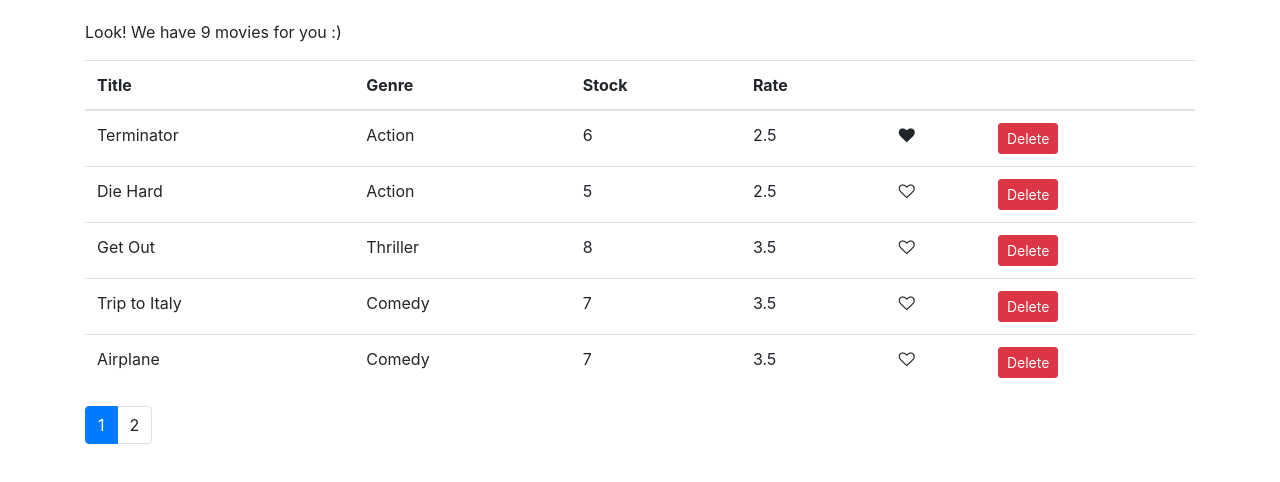
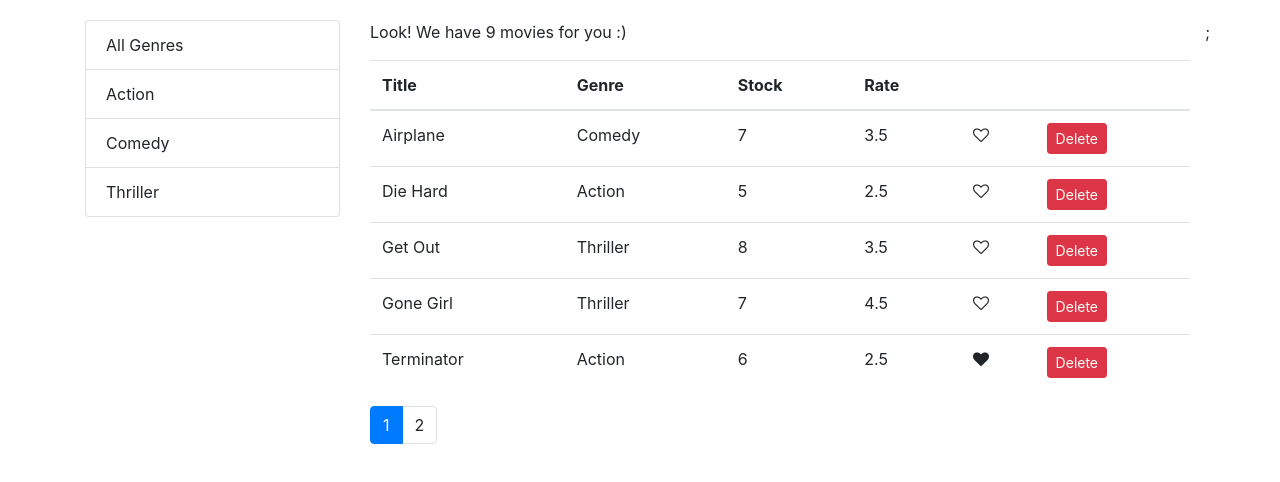
Before and after one commit to iara99oliveira/react-vidly, a React (Create React App) app: page / in a window 1280 px wide. Shown: the top 482 px of the page. Built offline with nearby package versions, Linux system fonts and the light colour scheme.

Commit message:
Implementadas novas funções: - Agrupamento de filmes por gênero - Ordenação dos filmes na tabela

```diff
--- /dev/null
+++ b/src/components/common/listGroup.jsx
@@ -0,0 +1,20 @@
+import React from 'react';
+
+const ListGroup = (props) => {
+    const {items, textProperty, valueProperty, selectedItem, onItemSelect} = props;
+    return (
+        <ul className="list-group">
+            {items.map(item =>
+                <li key={item[valueProperty]} onClick={() => onItemSelect(item)} className={item===selectedItem?"list-group-item active" : "list-group-item"}>
+                    {item[textProperty]}
+                </li>)}
+        </ul>
+     );
+}
+
+ListGroup.defaultProps = {
+    textProperty:"name",
+    valueProperty:"_id"
+}
+
+export default ListGroup;
--- a/src/components/common/pagination.jsx
+++ b/src/components/common/pagination.jsx
@@ -5,8 +5,6 @@ import _ from "lodash";
 const Pagination = props => {
   //define as props necessarias em variáveis
   const {itemsCount, pageSize, currentPage, onPageChange} = props;
-  console.log(currentPage);
-
 
   //define o número de página necessárias
     //(Math.ceil define um num inteiro maior ou igual do que o float que é retornado na divisão)
--- a/src/components/movie.jsx
+++ b/src/components/movie.jsx
@@ -1,92 +1,117 @@
-import React, { Component } from 'react';
+import React, { Component } from "react";
 import { getMovies } from "../services/fakeMovieService";
-import Like from "./common/like";
+import { getGenres } from "../services/fakeGenreService";
+import { paginate } from "../utils/paginate";
 import Pagination from "./common/pagination";
-import { paginate } from "../utils/paginate";
+import ListGroup from "./common/listGroup";
+import MovieTable from "./movieTable";
+import _ from "lodash";
 
 class Movie extends Component {
   state = {
-      movies: getMovies(),
+    movies: [],
+    genres: [],
     pageSize: 5,
-      currentPage: 1
+    currentPage: 1,
+    sortColumn: {
+      path: "title",
+      order: "asc"
+    }
   };
 
-    handleLike = (movie) => {
+  componentDidMount() {
+    const genres = [{ _id: "", name: "All Genres" }, ...getGenres()];
+    this.setState({ movies: getMovies(), genres });
+  }
+
+  handleLike = movie => {
     const movies = [...this.state.movies];
     const index = movies.indexOf(movie);
-      movies[index].liked = !movies[index].liked
-      this.setState({movies})
-
-    }
+    movies[index].liked = !movies[index].liked;
+    this.setState({ movies });
+  };
 
   handleDelete = id => {
     let movies = this.state.movies;
 
-      let index = movies.map(function(movie) {
-        return movie._id
-      }).indexOf(id);
+    let index = movies
+      .map(function(movie) {
+        return movie._id;
+      })
+      .indexOf(id);
 
     movies.splice(index, 1);
-      console.log(movies);
 
-      this.setState({movies});
+    this.setState({ movies });
     //ao invés de passar "{movies: movies}" como parâmetro, podemos simplificar já que os nomes do nosso array e o do state são iguais
-    }
+  };
 
-    handlePageChange = page =>{
-      this.setState({currentPage: page});
+  handlePageChange = page => {
+    this.setState({ currentPage: page });
+  };
 
-    }
+  handleGenreSelect = genre => {
+    this.setState({ selectedGenre: genre, currentPage: 1 });
+  };
+
+  handleSort = sortColumn => {
+    this.setState({sortColumn});
+
+  };
 
   render() {
-      const {length: n} = this.state.movies;
-      const {pageSize, currentPage, movies : allMovies} = this.state;
+    const { length: n } = this.state.movies;
+    const {
+      pageSize,
+      currentPage,
+      movies: allMovies,
+      genres,
+      selectedGenre,
+      sortColumn
+    } = this.state;
 
-      if(n === 0) return <p>There are no movies here :(</p>
+    if (n === 0) return <p>There are no movies here :(</p>;
 
-      const movies = paginate(allMovies, currentPage, pageSize);
+    const filtered =
+      selectedGenre && selectedGenre._id
+        ? allMovies.filter(m => m.genre._id === selectedGenre._id)
+        : allMovies;
+
+    const sorted = _.orderBy(filtered, [sortColumn.path], [sortColumn.order]);
+
+    const movies = paginate(sorted, currentPage, pageSize);
 
     return (
       <React.Fragment>
-              <div>
-              <p>Look! We have {n} movies for you :)</p>
-
-              <table className="table">
-                  <thead>
-                  <tr>
-                      <th scope="col">Title</th>
-                      <th scope="col">Genre</th>
-                      <th scope="col">Stock</th>
-                      <th scope="col">Rate</th>
-                      <th/>
-                      <th/>
-                  </tr>
-                  </thead>
-                  <tbody>
-                    {movies.map(movie =>
-                      <tr key={movie._id}>
-                        <td>{movie.title}</td>
-                        <td>{movie.genre.name}</td>
-                        <td>{movie.numberInStock}</td>
-                        <td>{movie.dailyRentalRate}</td>
-                        <td><Like onLike={() => this.handleLike(movie)} liked={movie.liked}/></td>
-                        <td><button onClick={()=> this.handleDelete(movie._id)} className="btn btn-danger btn-sm">Delete</button></td>
-                      </tr>
-                    )}
-                  </tbody>
-              </table>
+        <div className="row">
+          <div className="col-3">
+            <ListGroup
+              items={genres}
+              selectedItem={selectedGenre}
+              onItemSelect={this.handleGenreSelect}
+            />
           </div>
+          <div className="col">
+            <p>Look! We have {filtered.length} movies for you :)</p>
+            <MovieTable
+              movies={movies}
+              sortColumn={sortColumn}
+              onLike={this.handleLike}
+              onDelete={this.handleDelete}
+              onSort={this.handleSort}
+            />
             <Pagination
-                itemsCount={n}
+              itemsCount={filtered.length}
               pageSize={pageSize}
               currentPage={currentPage}
               onPageChange={this.handlePageChange}
             />
-
+          </div>
+          ;
+        </div>
       </React.Fragment>
     );
   }
-
 }
 
 export default Movie;
--- /dev/null
+++ b/src/components/movieTable.jsx
@@ -0,0 +1,51 @@
+import React, { Component } from 'react';
+import Like from "./common/like";
+
+class MovieTable extends Component {
+    state = {  }
+
+    raiseSort = path => {
+        const sortColumn = this.props.sortColumn;
+
+        if (sortColumn.path === path){
+            sortColumn.order = sortColumn.order === "asc"? "desc" : "asc"
+        }else{
+            sortColumn.path = path;
+            sortColumn.order = "asc";
+        }
+        this.props.onSort(sortColumn);
+    }
+
+    render() {
+        const{movies, onLike, onDelete } = this.props;
+
+        return (
+            <table className="table">
+                <thead>
+                <tr>
+                    <th onClick={()=> this.raiseSort('title')} scope="col">Title</th>
+                    <th onClick={()=> this.raiseSort('genre.name')} scope="col">Genre</th>
+                    <th onClick={()=> this.raiseSort('numberInStock')} scope="col">Stock</th>
+                    <th onClick={()=> this.raiseSort('dailyRentalRate')} scope="col">Rate</th>
+                    <th/>
+                    <th/>
+                </tr>
+                </thead>
+                <tbody>
+                {movies.map(movie =>
+                    <tr key={movie._id}>
+                    <td>{movie.title}</td>
+                    <td>{movie.genre.name}</td>
+                    <td>{movie.numberInStock}</td>
+                    <td>{movie.dailyRentalRate}</td>
+                    <td><Like onLike={() => onLike(movie)} liked={movie.liked}/></td>
+                    <td><button onClick={()=> onDelete(movie._id)} className="btn btn-danger btn-sm">Delete</button></td>
+                    </tr>
+                )}
+                </tbody>
+            </table>
+        );
+    }
+}
+
+export default MovieTable;
```
Lines whose indentation alone changed are shown as unchanged.
